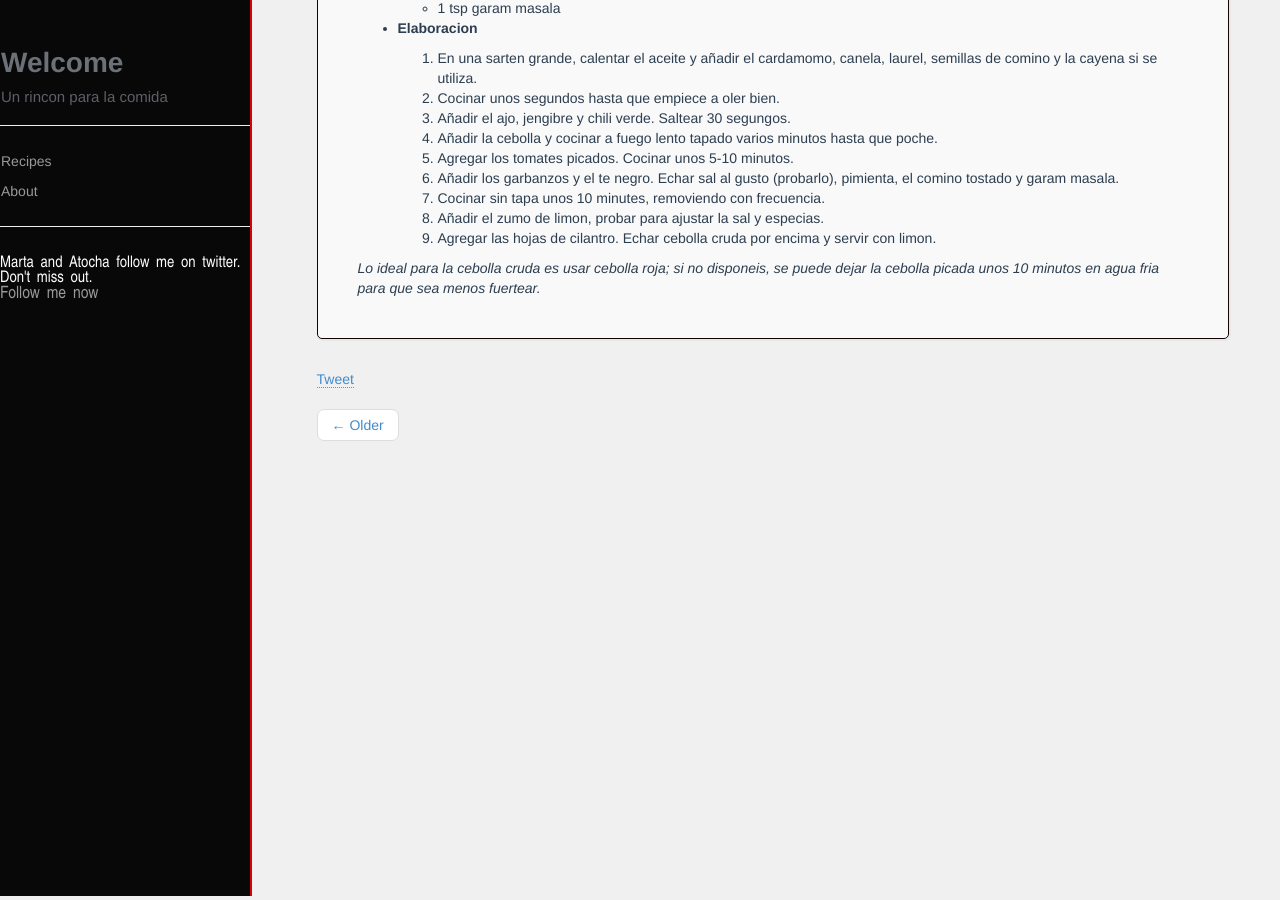
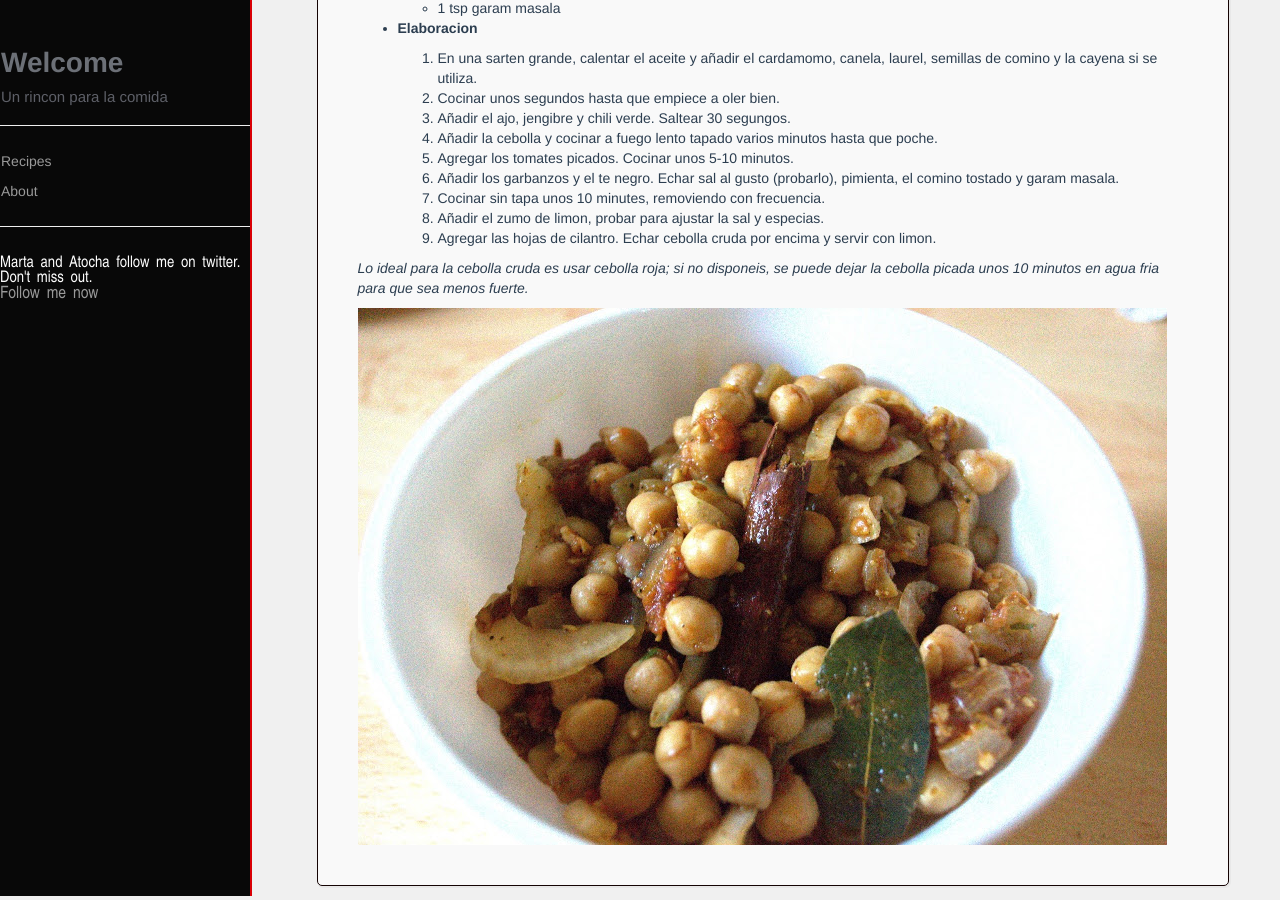
Before and after one commit to shashwatx/shashwatx.github.io, a Jekyll site: the page built from _posts/2015-11-16-channa.markdown, in a window 1280 px wide and 900 px high, scrolled down 504 px. Built offline with Jekyll 4.4.1, drawn with Linux system fonts in a browser that asks for light colours; nearby versions of some CDN libraries; Markdown is read by kramdown in place of the engine named in the settings; comment, search, counter and statistics services are not loaded.

Commit message:
adding image to channa masala

```diff
--- a/_posts/2015-11-16-channa.markdown
+++ b/_posts/2015-11-16-channa.markdown
@@ -37,4 +37,6 @@ eyecatcher: /images/channa_masala.jpg
   8. Añadir el zumo de limon, probar para ajustar la sal y especias.
   9. Agregar las hojas de cilantro. Echar cebolla cruda por encima y servir con limon.
 
-_Lo ideal para la cebolla cruda es usar cebolla roja; si no disponeis, se puede dejar la cebolla picada unos 10 minutos en agua fria para que sea menos fuertear._
+_Lo ideal para la cebolla cruda es usar cebolla roja; si no disponeis, se puede dejar la cebolla picada unos 10 minutos en agua fria para que sea menos fuerte._
+
+![ChannaMasala](/images/channa_masala.jpg)
```
